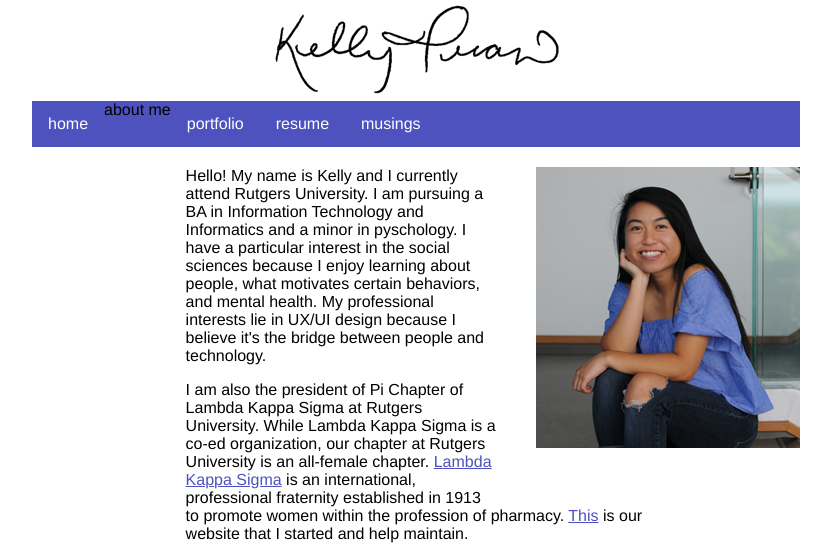
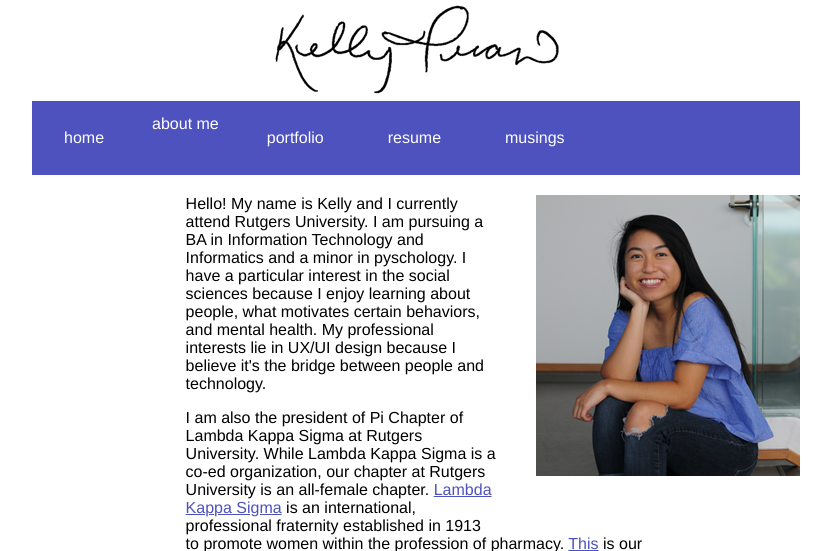
Before and after one commit to trellykan/trellykan.github.io, a PHP site: page /about.html in a window 1280 px wide. Shown: the top 551 px of the page, without its empty margins (224-1055 px from the left). Run offline with PHP 8.4, Linux system fonts and the light colour scheme.

Commit message:
12.14.17

```diff
--- a/mystyle.css
+++ b/mystyle.css
@@ -154,6 +154,11 @@ nav ul {
 
 nav li {
     float: left;
+    display: block;
+    color: white;
+    text-align: center;
+    padding: 14px 16px;
+    text-decoration: none;
 }
 
 nav li a {
@@ -165,10 +170,15 @@ nav li a {
 }
 
 nav li a:hover {
-    background-color: #4d52be;
+	background-color: white;
+	color: #4d52be;
 }
 
 nav ul li a:active {
 	background-color: white;
 	color: #4d52be;
 }
+
+nav ul li a:visited {
+    color:  #4d52be;
+}
```
